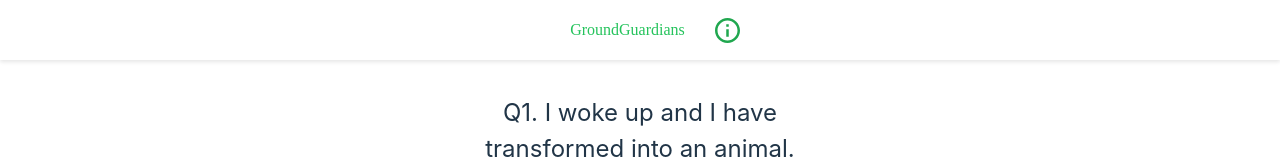
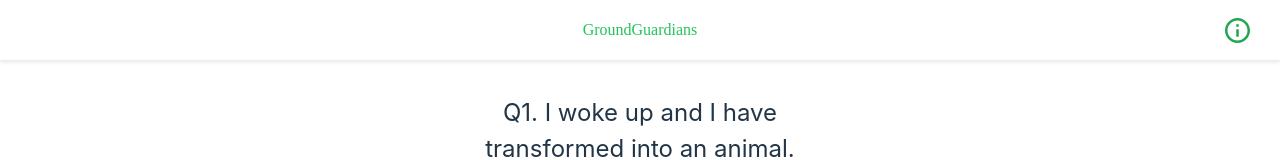
Before and after one commit to GroundGuardians/GG_FE, a React (Vite) app: page / in a window 1280 px wide. Shown: the top 160 px of the page. Built offline with nearby package versions, Linux system fonts and the light colour scheme; a web font is replaced by a local one.

Commit message:
style/#14 : 헤더에서 position relative, absolute 값 재정의

```diff
--- a/src/commons/Header.tsx
+++ b/src/commons/Header.tsx
@@ -16,7 +16,7 @@ const HeaderWrapper = styled.div`
   font-family: "Pretendard";
   display: flex;
   align-items: center;
-  /* position: absolute; */
+  position: relative;
   justify-content: center;
   width: 100vw;
   height: 60px;
@@ -26,6 +26,6 @@ const HeaderWrapper = styled.div`
 `;
 
 const InfoIcon = styled.img`
-  position: relative;
-  left: 30px;
+  right: 30px;
+  position: absolute;
 `;
```
